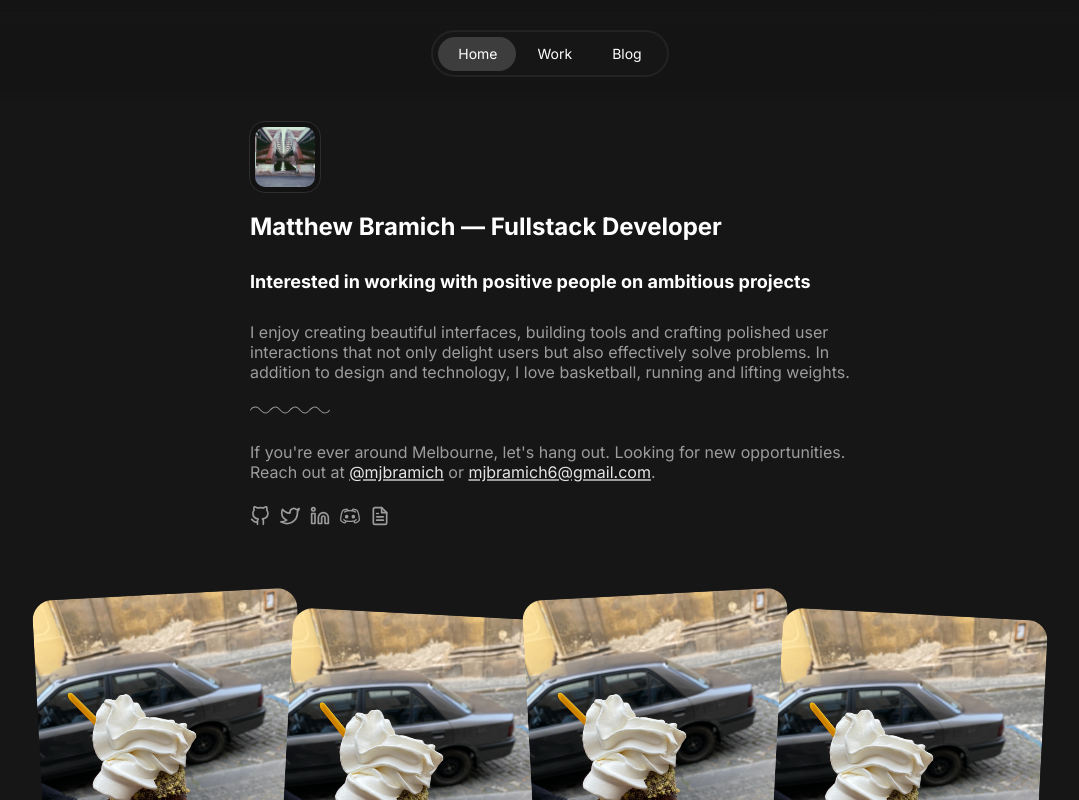
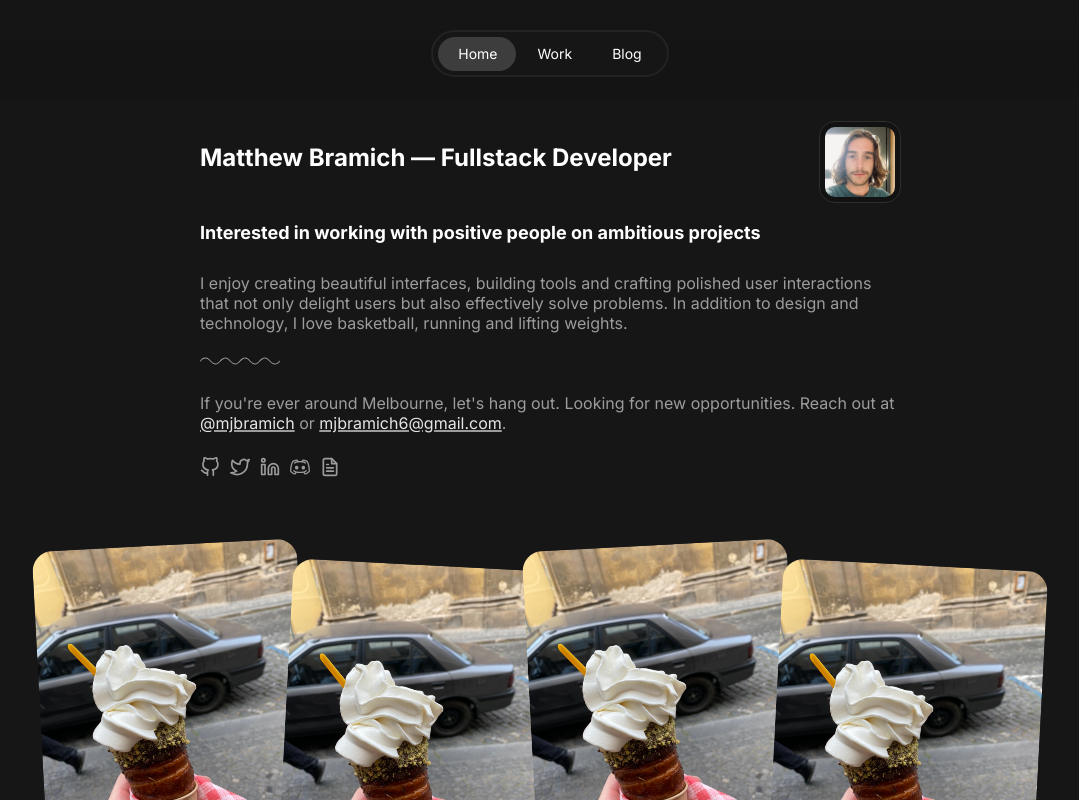
Before and after one commit to mjbramich/portfolio, a Next.js app: page / in a window 1280 px wide. Shown: the top 800 px of the page, without its empty margins (90-1169 px from the left). Built offline with nearby package versions, Linux system fonts and the light colour scheme.

Commit message:
refactor: remove animations from navbar

```diff
--- a/src/components/Home/index.tsx
+++ b/src/components/Home/index.tsx
@@ -15,10 +15,12 @@ const Home: FC = () => {
 		<div className={styles.wrapper}>
 			<div className={styles.home_container}>
 				<div className={styles.info}>
-					<div className={styles.headshot}>
-						<Image src='/photos/@mjbramich/1.jpg' alt='My face' fill />
+					<div style={{ display: 'flex', alignItems: 'center', justifyContent: 'space-between' }}>
+						<h1>Matthew Bramich — Fullstack Developer </h1>
+						<div className={styles.headshot}>
+							<Image src='/photos/@mjbramich/selfie.jpg' alt='My face' fill />
+						</div>
 					</div>
-					<h1>Matthew Bramich — Fullstack Developer </h1>
 					<h2>Interested in working with positive people on ambitious projects</h2>
 					<p>
 						I enjoy creating beautiful interfaces, building tools and crafting polished user
--- a/src/components/Nav/index.tsx
+++ b/src/components/Nav/index.tsx
@@ -34,10 +34,10 @@ const Nav: FC = () => {
 						{name}
 						{items[pathname].name === name && (
 							<motion.div
+								layout
 								className={styles.bar}
-								layoutId='bar'
 								aria-hidden
-								transition={{ type: 'spring', stiffness: 700, damping: 30 }}
+								// transition={{ type: 'spring', stiffness: 100, damping: 30 }}
 								style={{ width: w }}
 							/>
 						)}
--- a/src/styles/home.module.css
+++ b/src/styles/home.module.css
@@ -11,7 +11,7 @@
 }
 
 .info {
-	width: 600px;
+	width: 700px;
 }
 
 .info h1 {
@@ -27,8 +27,8 @@
 .headshot {
 	border: 5px solid #121212;
 	outline: 1px solid rgba(255, 255, 255, 0.1);
-	width: 70px;
-	height: 70px;
+	width: 80px;
+	height: 80px;
 	margin-bottom: 20px;
 	overflow: hidden;
 	border-radius: 15px;
```
Also changed, not shown: content/posts/post1.mdx (+4 -4 lines).
